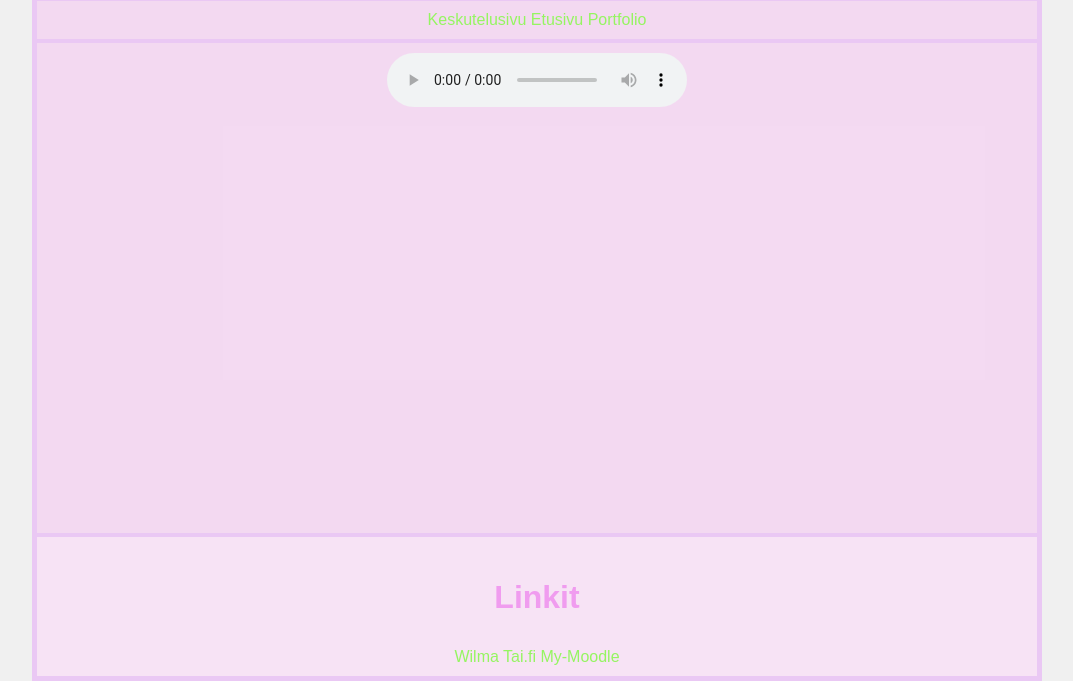
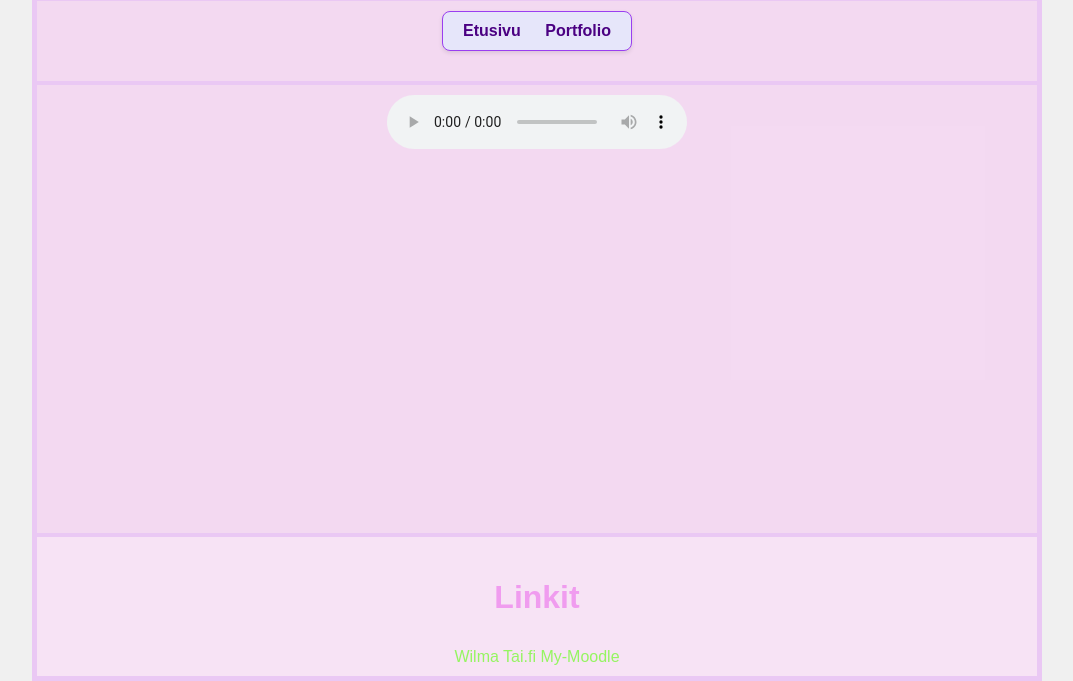
Before and after one commit to Flafiee/kurssiprojekti, a plain HTML site: page portfolio/mediasivu.html in a window 1280 px wide. Shown: the part 129-810 px from the top of the page, without its empty margins (32-1105 px from the left). Drawn offline with Linux system fonts and the light colour scheme.

Commit message:
updateagai9n

```diff
--- a/portfolio/mediasivu.html
+++ b/portfolio/mediasivu.html
@@ -25,12 +25,12 @@
         </audio>
     </div>
         <div class="nav-container">
-    <nav>
-        <a href="Lomake.html">Keskutelusivu</a>
-        <a href="../index.html">Etusivu</a>
-        <a href="portfoliosivu.html">Portfolio</a>
-
-    </nav>
+            <div class="nav-container" style="text-align: center; margin-bottom: 20px;">
+                <nav style="display: inline-block; padding: 10px; background-color: #e6e6fa; border: 1px solid #9a3ef0; border-radius: 8px; box-shadow: 0 2px 4px rgba(0, 0, 0, 0.1);">
+                    <a href="../index.html" style="margin: 0 10px; text-decoration: none; color: #4b0082; font-weight: bold;">Etusivu</a>
+                    <a href="portfoliosivu.html" style="margin: 0 10px; text-decoration: none; color: #4b0082; font-weight: bold;">Portfolio</a>
+                </nav>
+            </div>
 </div>
 <div class="footer"><h3>Linkit</h3>
     <a href="https://turku.inschool.fi">Wilma</a> <a href="https://tai.fi">Tai.fi</a> <a href="https://taito.edu.turku.fi/my/">My-Moodle</a>
```
